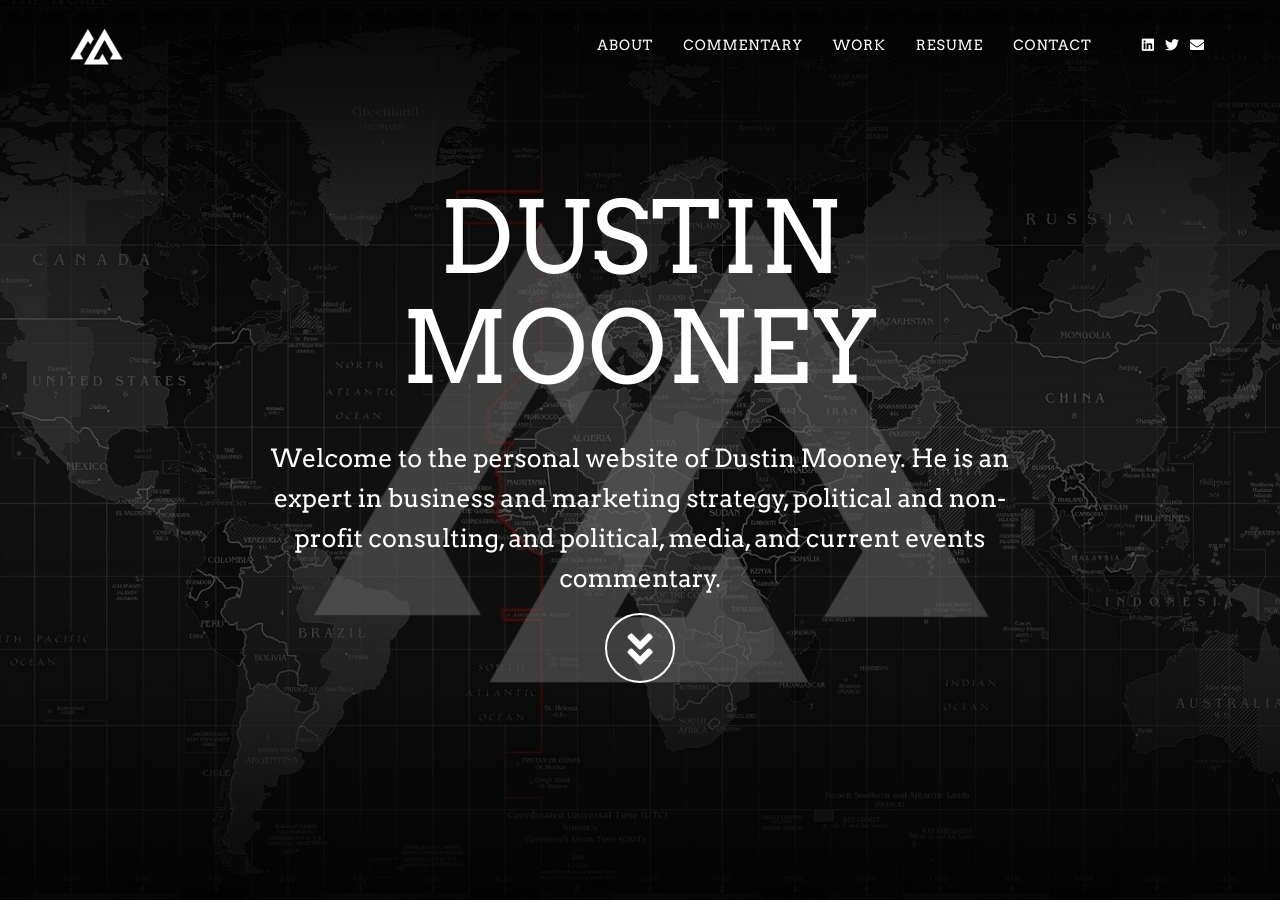
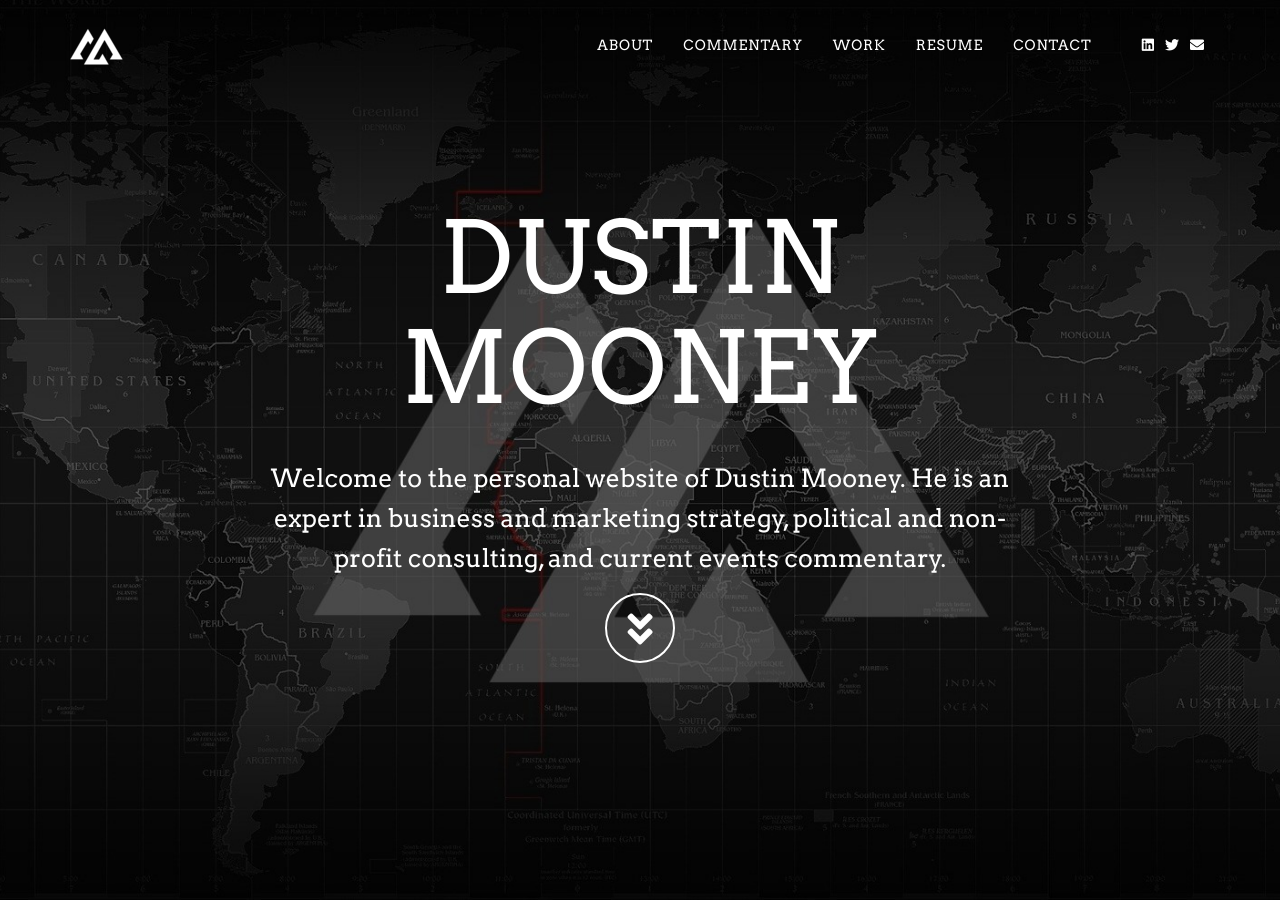
Before and after one commit to dustinwmooney/dustinmooney.website, a Jekyll site: the page built from index.html, in a window 1280 px wide and 900 px high. Built offline with Jekyll 4.4.1, drawn with Linux system fonts in a browser that asks for light colours; nearby versions of some CDN libraries.

Commit message:
Update header.html

```diff
--- a/_includes/header.html
+++ b/_includes/header.html
@@ -5,7 +5,7 @@
                 <div class="row">
                     <div class="col-md-8 col-md-offset-2">
                         <h1 class="brand-heading">{{ site.title }}</h1>
-                        <p class="intro-text">Welcome to the personal website of Dustin Mooney. He is an expert in business and marketing strategy, political and non-profit consulting, and political, media, and current events commentary.<br>
+                        <p class="intro-text">Welcome to the personal website of Dustin Mooney. He is an expert in business and marketing strategy, political and non-profit consulting, and current events commentary.<br>
                         <a href="#aboutblock" class="btn btn-circle page-scroll">
                             <i class="fa fa-angle-double-down animated"></i>
                         </a>
```
